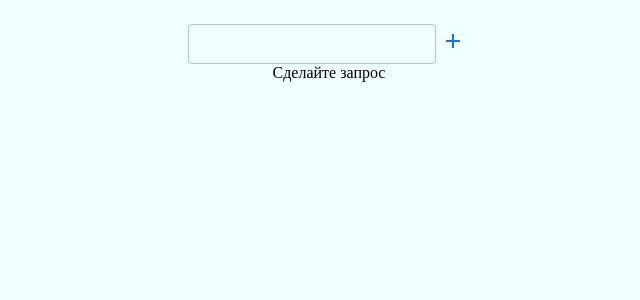
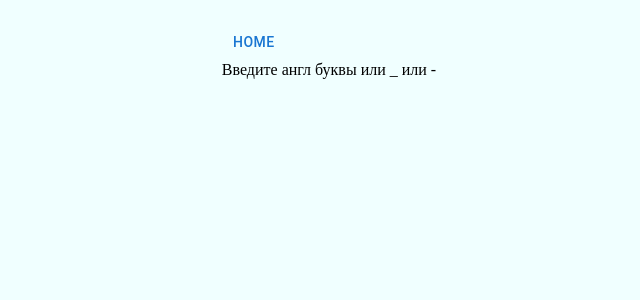
Before and after one commit to ReachTheEndStudy/baseReact, a React (Vite) app: page /weather/1 in a window 1280 px wide. Shown: the top 300 px of the page, without its empty margins (335-975 px from the left). Built offline with nearby package versions, Linux system fonts and the light colour scheme.

Commit message:
add lesson 6

```diff
--- a/package.json
+++ b/package.json
@@ -16,6 +16,7 @@
     "@mui/material": "^6.4.5",
     "react": "^18.3.1",
     "react-dom": "^18.3.1",
+    "wouter": "^3.8.0",
     "zod": "^4.1.12",
     "zustand": "^5.0.3"
   },
--- a/src/App.tsx
+++ b/src/App.tsx
@@ -1,18 +1,22 @@
+import { Link, Route, Switch } from 'wouter';
 import style from './App.module.css';
 import { FieldWithAddButton } from './components/FieldWithAddButton/FieldWithAddButton';
 import { useWeather } from './store';
+import { SearchScreen } from './screens/SearchScreen/SearchScreen';
+import { CityScreen } from './screens/CityScreen/CityScreen';
 
 
 
 export function App() {
-  const {weather, loading, errorText, fetchWeather} = useWeather()
-
-  return <div className={style.wrapper}>
-    <FieldWithAddButton action={fetchWeather} loading={loading} errorText={errorText}/>
-    {!!weather ? <div>
-      <div>{weather.location.name} - {weather.current.temp_c}</div>
-      <div>Погодные условия: {weather.current.condition.text} <img src={weather.current.condition.icon} /></div>
-
-    </div> : <div>Сделайте запрос</div>}
-  </div>
+  return <Switch>
+    <Route path="/" component={SearchScreen} />
+    <Route path="/weather/:city" >
+      {params => <CityScreen city={params.city} />}
+    </Route>
+    <Route path="*">
+      <div>
+        <Link to="/">Home</Link>
+        This is rendered when nothing above has matched
+      </div></Route>
+  </Switch>;
 }
--- a/src/components/FieldWithAddButton/FieldWithAddButton.tsx
+++ b/src/components/FieldWithAddButton/FieldWithAddButton.tsx
@@ -1,37 +1,17 @@
 import { Add } from "@mui/icons-material"
 import { IconButton, TextField } from "@mui/material"
-import { ChangeEvent, memo, useCallback, useEffect, useState } from "react"
+import { ChangeEvent, memo, useState } from "react"
 import s from './FieldWithAddButton.module.css'
-import { useDebounce } from "../../hoocs/useDebounce"
 
 interface FieldWithAddButtonPropsType {
-  loading: boolean
-  errorText: string;
   action: (value: string) => void
 }
 
-function debounce(action: any, delay = 1000) {
-  let id: number | undefined
-  return function (...args: any) {
-    clearTimeout(id)
-    id = setTimeout(() => {
-      action(...args)
-    }, delay)
-  }
-}
-
-export const FieldWithAddButton = memo(({ loading, errorText, action }: FieldWithAddButtonPropsType) => {
+export const FieldWithAddButton = memo(({ action }: FieldWithAddButtonPropsType) => {
   const [value, setValue] = useState('')
-  const [isError, setIsError] = useState(!!errorText)
-
-  const valueD = useDebounce(value)
-
-  const actionD = useCallback(debounce(action), [])
 
   const setValueHandler = (event: ChangeEvent<HTMLInputElement>) => {
     setValue(event.currentTarget.value)
-    // actionD(event.currentTarget.value)
-    setIsError(false)
   }
 
   const onClickHandler = () => {
@@ -39,25 +19,10 @@ export const FieldWithAddButton = memo(({ loading, errorText, action }: FieldWit
     setValue('')
   }
 
-  useEffect(() => {
-    setIsError(!!errorText)
-  }, [errorText])
-
-  useEffect(() => {
-    if (valueD) {
-      actionD(valueD)
-    }
-
-  }, [valueD])
-
   return <div className={s.wrapper}>
     <div>
-      <TextField error={isError} size="small" value={value} onChange={setValueHandler} type='text' variant="outlined" />
-      <IconButton loading={loading} size="small" color={isError ? 'error' : "primary"} onClick={onClickHandler}><Add /></IconButton>
+      <TextField size="small" value={value} onChange={setValueHandler} type='text' variant="outlined" />
+      <IconButton size="small" color='primary' onClick={onClickHandler}><Add /></IconButton>
     </div>
-    {isError && <span className={s.errorText}>
-      {errorText}
-    </span>}
-
   </div>
 })
--- /dev/null
+++ b/src/screens/CityScreen/CityScreen.tsx
@@ -0,0 +1,26 @@
+import { useEffect } from "react";
+import { useWeather } from "../../store";
+import { useLocation } from "wouter";
+import { Button } from "@mui/material";
+
+interface CityScreenPropsType {
+    city: string;
+}
+
+export const CityScreen = ({ city }: CityScreenPropsType) => {
+    const { weather, loading, errorText, fetchWeather } = useWeather()
+    const [location, setLocation] = useLocation();
+
+    useEffect(() => {
+        fetchWeather(city)
+    }, [])
+
+    if (loading) {
+        return <div>Загрузка...</div>
+    }
+    return <div><Button onClick={() => setLocation('/')}>Home</Button>{!!weather ? <div>
+        <div>{weather.location.name} - {weather.current.temp_c}</div>
+        <div>Погодные условия: {weather.current.condition.text} <img src={weather.current.condition.icon} /></div>
+
+    </div> : <div>{errorText}</div>}</div>
+}
--- /dev/null
+++ b/src/screens/SearchScreen/SearchScreen.tsx
@@ -0,0 +1,8 @@
+import { useLocation } from "wouter";
+import { FieldWithAddButton } from "../../components/FieldWithAddButton/FieldWithAddButton"
+
+export const SearchScreen = () => {
+    const [location, setLocation] = useLocation();
+
+    return <FieldWithAddButton action={(value: string) => setLocation(`/weather/${value}`)} />
+}
```
Also changed, not shown: 1 other file (tests, documents, lock files or other folders).
